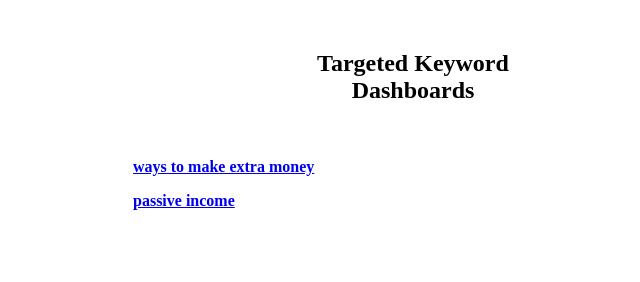
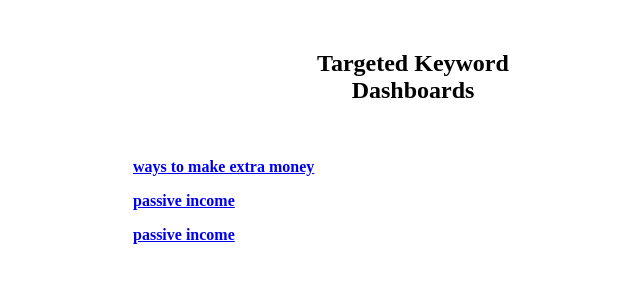
Before and after one commit to spmohq/home, a plain HTML site: page index.html in a window 1280 px wide. Shown: the whole page, without its empty margins (227-867 px from the left). Drawn offline with Linux system fonts and the light colour scheme.

Commit message:
Update index.html

```diff
--- a/index.html
+++ b/index.html
@@ -22,7 +22,8 @@ body {
 <h2 style="text-align: center;">Targeted Keyword<br />Dashboards</h2>
 <p>&nbsp;</p>
 <p><a href="waystomakeextramoney.html" target="_blank" rel="noopener"><strong>ways to make extra money</strong></a></p>
-<p><a href="passiveincome" target="_blank" rel="noopener"><strong>passive income</strong></a></p>
+<p><a href="passiveincome.html" target="_blank" rel="noopener"><strong>passive income</strong></a></p>
+<p><a href="makemoneyfromhome.html" target="_blank" rel="noopener"><strong>passive income</strong></a></p>
 
 </td>
 </tr>
```
